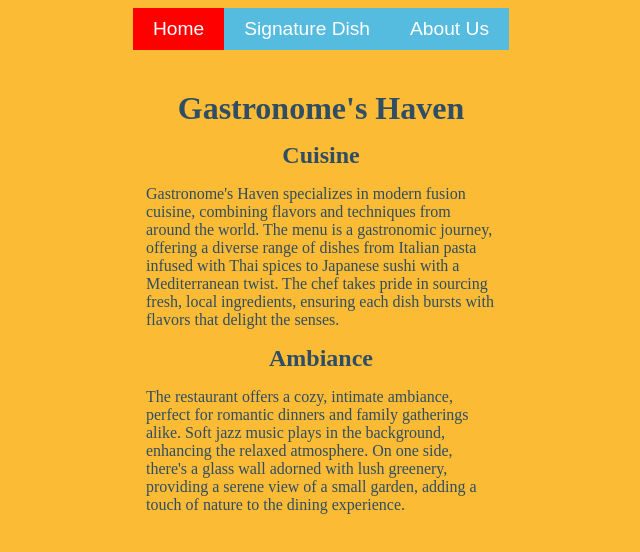
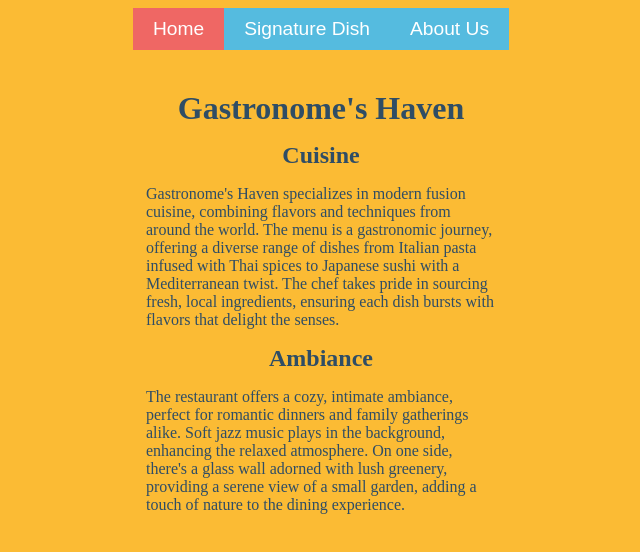
Before and after one commit to lfcyk/restaurant-page, a plain HTML site: page index.html in a window 1280 px wide. Shown: the whole page, without its empty margins (319-959 px from the left). Drawn offline with Linux system fonts and the light colour scheme.

Commit message:
change tab menu color

```diff
--- a/styles.css
+++ b/styles.css
@@ -54,10 +54,10 @@ button.menu-item {
     padding-block: 10px;
 }
 
-button.menu-item:active {
+button.menu-item:hover {
     background-color: var(--san-juan);
 }
 
 button.active {
-    background-color: red;
+    background-color: var(--burnt-sienna);
 }
```
